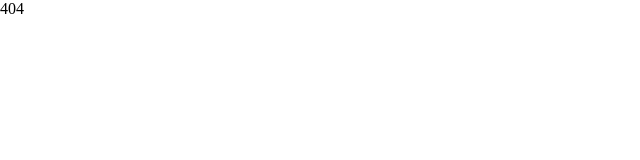
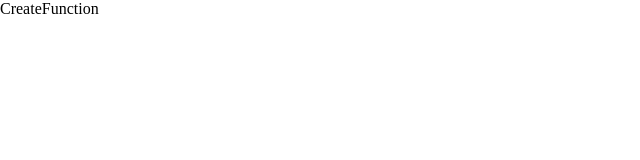
Before and after one commit to jun2212/API-Factory-Frontend, a React (Create React App) app: page /CreateFunction in a window 1280 px wide. Shown: the top 160 px of the page, without its empty margins (0-640 px from the left). Built offline with nearby package versions, Linux system fonts and the light colour scheme.

Commit message:
feat: 레리아웃 초기 세팅

```diff
--- a/src/app/App.js
+++ b/src/app/App.js
@@ -3,6 +3,8 @@ import { BrowserRouter as Router, Route, Routes } from "react-router-dom";
 import styled, { createGlobalStyle } from "styled-components";
 
 import { Login } from "../pages/Login/Login";
+import { CreateFunction } from "../pages/CreateFunction/CreateFunction";
+import { Guide } from "../pages/Guide/Guide";
 import { NotFound } from "../pages/NotFound/NotFound";
 
 function App() {
@@ -12,6 +14,8 @@ function App() {
         <Global />
         <Routes>
           <Route path="/" element={<Login />} />
+          <Route path="/CreateFunction" element={<CreateFunction />} />
+          <Route path="/Guide" element={<Guide />} />
           <Route path="/*" element={<NotFound />} />
         </Routes>
       </Router>
--- a/src/pages/CreateFunction/CreateFunction.js
+++ b/src/pages/CreateFunction/CreateFunction.js
@@ -0,0 +1,7 @@
+import React from "react";
+
+function CreateFunction() {
+  return <div>CreateFunction</div>;
+}
+
+export { CreateFunction };
--- /dev/null
+++ b/src/pages/Guide/Guide.js
@@ -0,0 +1,7 @@
+import React from "react";
+
+function Guide() {
+  return <div>Guide</div>;
+}
+
+export { Guide };
```
Also changed, not shown: src/components/Portal.js (added, +7 -0 lines), src/components/CodeEditor/CodeEditor.js (added).
